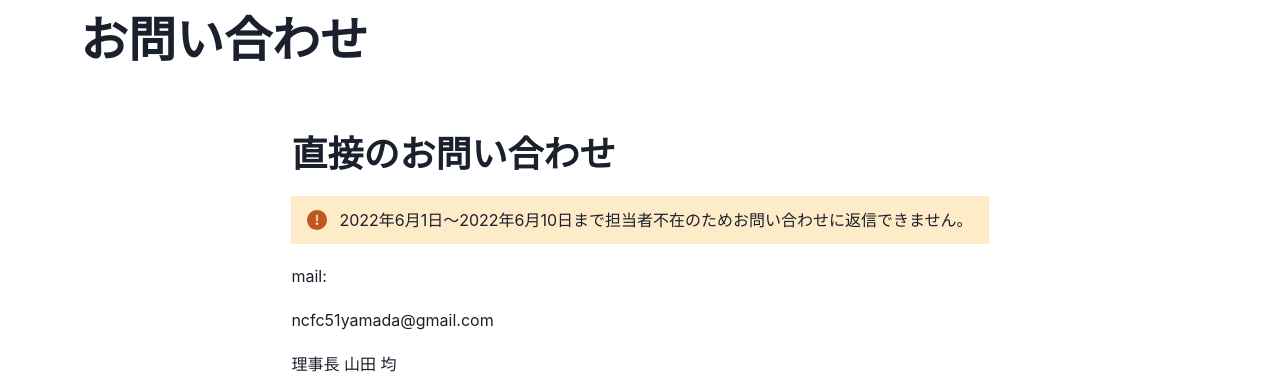
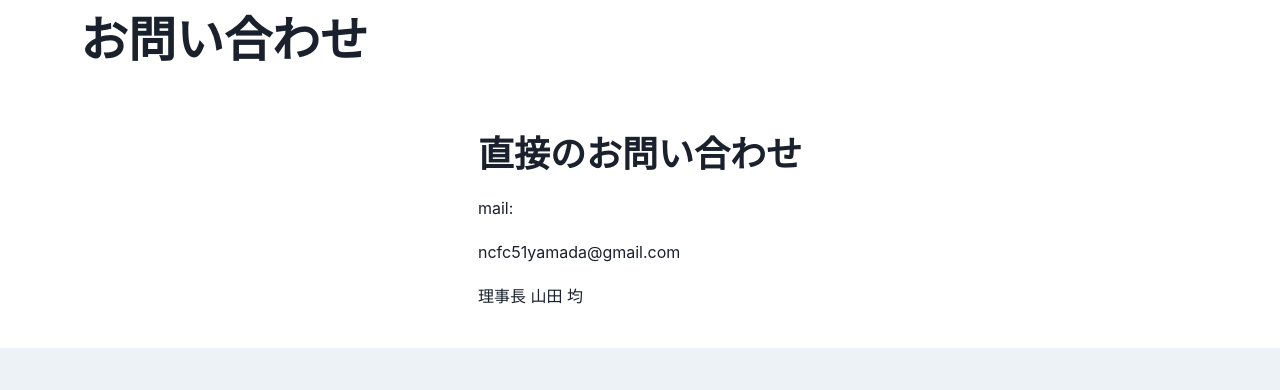
Before and after one commit to nagoya-forester/website, a Gatsby site: page /contact in a window 1280 px wide. Shown: the part 123-513 px from the top of the page. Built offline with nearby package versions, Linux system fonts and the light colour scheme; Gatsby itself is replaced by a stand-in of ours.

Commit message:
Remove contact alert

```diff
--- a/src/pages/contact.tsx
+++ b/src/pages/contact.tsx
@@ -10,8 +10,6 @@ import {
   Container,
   Text,
   Heading,
-  Alert,
-  AlertIcon,
 } from "@chakra-ui/react";
 import { ChevronRightIcon } from "@chakra-ui/icons";
 
@@ -86,10 +84,6 @@ const Contact = ({ location }: Props) => {
               <Heading mt={16} mb={2} fontSize={"4xl"} as="h2">
                 直接のお問い合わせ
               </Heading>
-              <Alert mt={5} status="warning">
-                <AlertIcon />
-                2022年6月1日～2022年6月10日まで担当者不在のためお問い合わせに返信できません。
-              </Alert>
               <Text mt={5}>mail:</Text>
               <Text mt={5}>ncfc51yamada@gmail.com</Text>
               <Text mt={5}>理事長 山田 均</Text>
```
